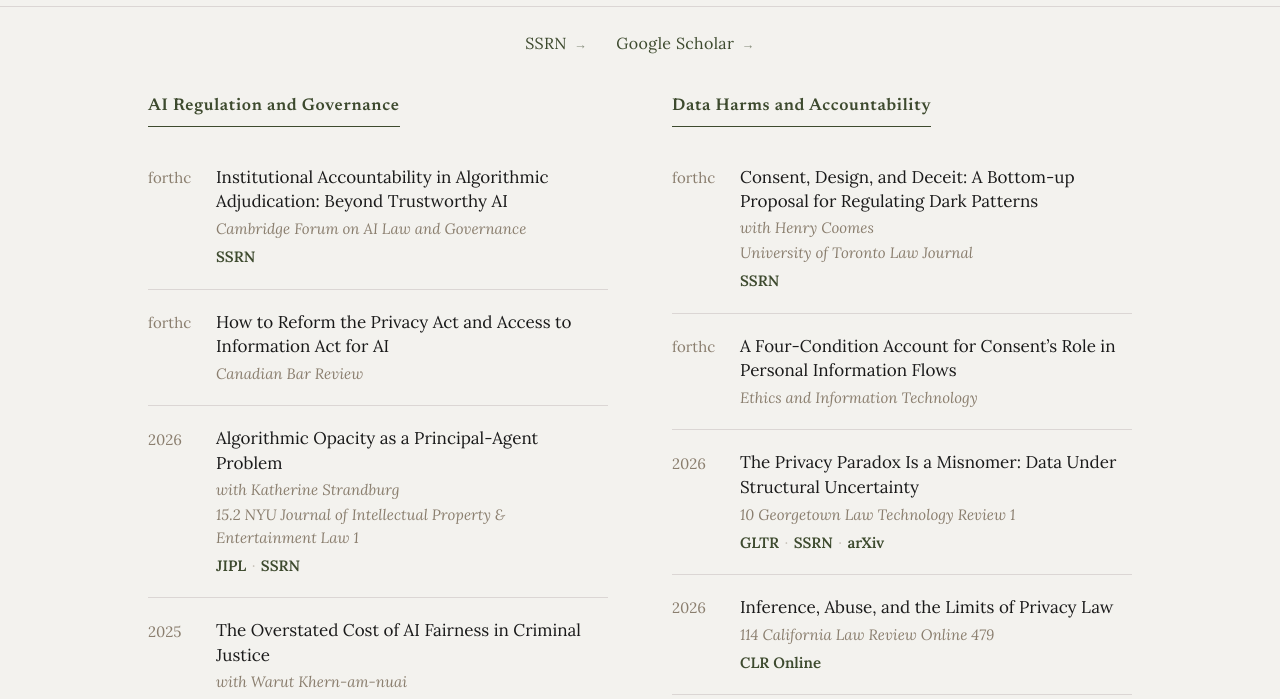
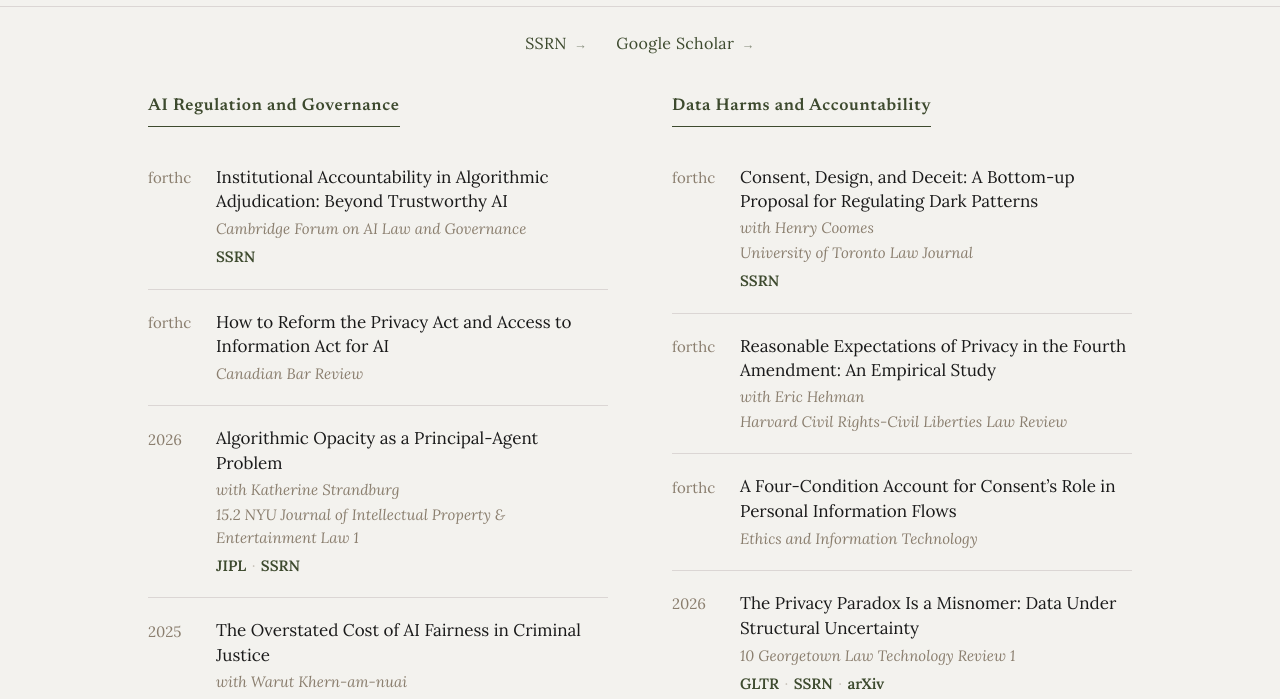
Before and after one commit to ignacio-cofone/ignacio-cofone.github.io, a plain HTML site: page research.html in a window 1280 px wide. Shown: the part 70-769 px from the top of the page. Drawn offline with Linux system fonts and the light colour scheme.

Commit message:
Add forthcoming Harvard CR-CL Fourth Amendment paper

```diff
--- a/research.html
+++ b/research.html
@@ -527,6 +527,15 @@
   <div class="r-entry">
     <div class="r-year">forthc</div>
     <div class="r-body">
+      <div class="r-title">Reasonable Expectations of Privacy in the Fourth Amendment: An Empirical Study</div>
+      <div class="r-authors">with Eric Hehman</div>
+      <div class="r-cite">Harvard Civil Rights-Civil Liberties Law Review</div>
+    </div>
+  </div>
+
+  <div class="r-entry">
+    <div class="r-year">forthc</div>
+    <div class="r-body">
       <div class="r-title">A Four-Condition Account for Consent&rsquo;s Role in Personal Information Flows</div>
       <div class="r-cite">Ethics and Information Technology</div>
     </div>
```
